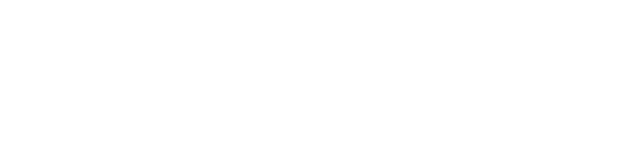
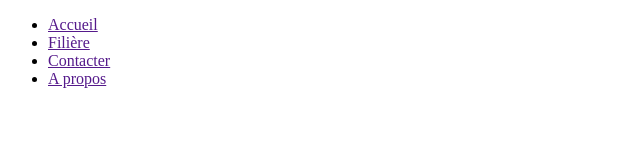
Before and after one commit to Kevjunsew/site-esgis, a plain HTML site: page index.html in a window 1280 px wide. Shown: the whole page, without its empty margins (0-640 px from the left). Drawn offline with Linux system fonts and the light colour scheme.

Commit message:
Création du menu de navigation

```diff
--- a/index.html
+++ b/index.html
@@ -6,6 +6,13 @@
     <title>Document</title>
 </head>
 <body>
-
+    <nav>
+        <ul>
+            <li><a href="">Accueil</a></li>
+            <li><a href="">Filière</a></li>
+            <li><a href="">Contacter</a></li>
+            <li><a href="">A propos</a></li>
+        </ul>
+    </nav>
 </body>
 </html>
```
